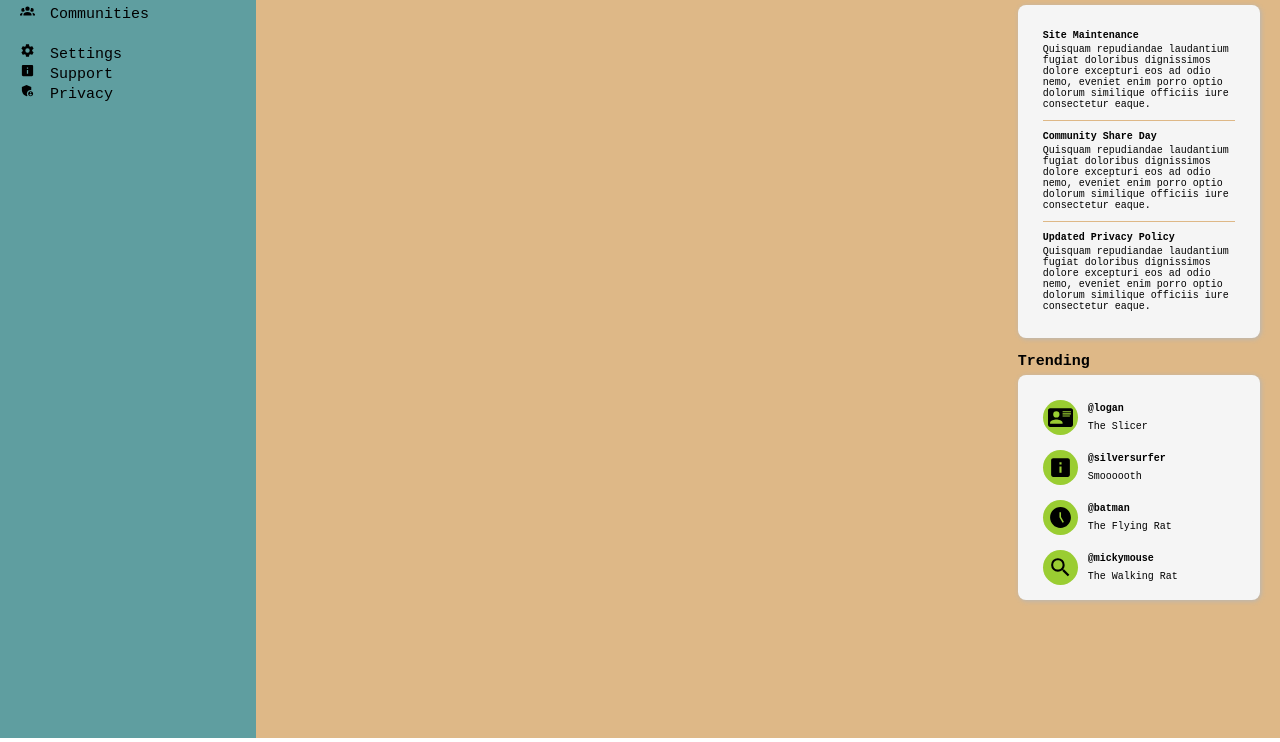
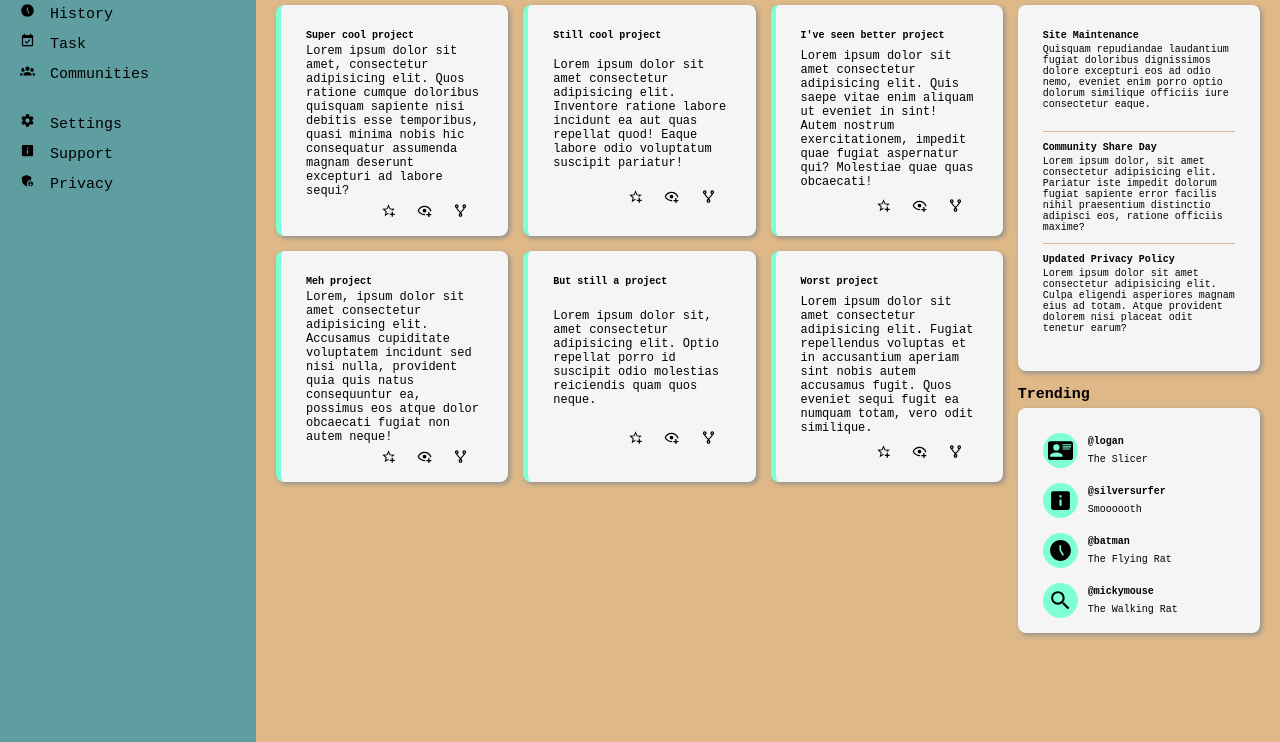
Before and after one commit to eramaan/dashboard-project, a plain HTML site: page index.html in a window 1280 px wide. Shown: the part 162-904 px from the top of the page. Drawn offline with Linux system fonts and the light colour scheme.

Commit message:
completed main part

```diff
--- a/index.html
+++ b/index.html
@@ -56,7 +56,65 @@
             </div>
         </div>
         <div id="main-content">
-            <div id="project">Your Projects</div>
+            <div id="project">
+                <p class="main-title">Your Projects</p>
+                <div class="projects-box">
+                    <div class="item-bkgr project-item">
+                        <div class="news-title">Super cool project</div>
+                        <div class="project-body">Lorem ipsum dolor sit amet, consectetur adipisicing elit. Quos ratione cumque doloribus quisquam sapiente nisi debitis esse temporibus, quasi minima nobis hic consequatur assumenda magnam deserunt excepturi ad labore sequi?</div>
+                        <div class="icon-box">
+                            <img src="icons/star-plus-outline.svg" alt="">
+                            <img src="icons/eye-plus-outline.svg" alt="">
+                            <img src="icons/source-fork.svg" alt="">
+                        </div>
+                    </div>
+                    <div class="item-bkgr project-item">
+                        <div class="news-title">Still cool project</div>
+                        <div class="project-body">Lorem ipsum dolor sit amet consectetur adipisicing elit. Inventore ratione labore incidunt ea aut quas repellat quod! Eaque labore odio voluptatum suscipit pariatur!</div>
+                        <div class="icon-box">
+                            <img src="icons/star-plus-outline.svg" alt="">
+                            <img src="icons/eye-plus-outline.svg" alt="">
+                            <img src="icons/source-fork.svg" alt="">
+                        </div>
+                    </div>
+                    <div class="item-bkgr project-item">
+                        <div class="news-title">I've seen better project</div>
+                        <div class="project-body">Lorem ipsum dolor sit amet consectetur adipisicing elit. Quis saepe vitae enim aliquam ut eveniet in sint! Autem nostrum exercitationem, impedit quae fugiat aspernatur qui? Molestiae quae quas obcaecati!</div>
+                        <div class="icon-box">
+                            <img src="icons/star-plus-outline.svg" alt="">
+                            <img src="icons/eye-plus-outline.svg" alt="">
+                            <img src="icons/source-fork.svg" alt="">
+                        </div>
+                    </div>
+                    <div class="item-bkgr project-item">
+                        <div class="news-title">Meh project</div>
+                        <div class="project-body">Lorem, ipsum dolor sit amet consectetur adipisicing elit. Accusamus cupiditate voluptatem incidunt sed nisi nulla, provident quia quis natus consequuntur ea, possimus eos atque dolor obcaecati fugiat non autem neque!</div>
+                        <div class="icon-box">
+                            <img src="icons/star-plus-outline.svg" alt="">
+                            <img src="icons/eye-plus-outline.svg" alt="">
+                            <img src="icons/source-fork.svg" alt="">
+                        </div>
+                    </div>
+                    <div class="item-bkgr project-item">
+                        <div class="news-title">But still a project</div>
+                        <div class="project-body">Lorem ipsum dolor sit, amet consectetur adipisicing elit. Optio repellat porro id suscipit odio molestias reiciendis quam quos neque.</div>
+                        <div class="icon-box">
+                            <img src="icons/star-plus-outline.svg" alt="">
+                            <img src="icons/eye-plus-outline.svg" alt="">
+                            <img src="icons/source-fork.svg" alt="">
+                        </div>
+                    </div>
+                    <div class="item-bkgr project-item">
+                        <div class="news-title">Worst project</div>
+                        <div class="project-body">Lorem ipsum dolor sit amet consectetur adipisicing elit. Fugiat repellendus voluptas et in accusantium aperiam sint nobis autem accusamus fugit. Quos eveniet sequi fugit ea numquam totam, vero odit similique.</div>
+                        <div class="icon-box">
+                            <img src="icons/star-plus-outline.svg" alt="">
+                            <img src="icons/eye-plus-outline.svg" alt="">
+                            <img src="icons/source-fork.svg" alt="">
+                        </div>
+                    </div>
+                </div>
+            </div>
             <div id="news-box">
                 <p class="main-title">Announcements</p>
                 <div class="item-bkgr" id="news">
@@ -66,11 +124,11 @@
                     </div>
                     <div id="news-item-2">
                         <div class="news-title">Community Share Day</div>
-                        <div class="news-body">Quisquam repudiandae laudantium fugiat doloribus dignissimos dolore excepturi eos ad odio nemo, eveniet enim porro optio dolorum similique officiis iure consectetur eaque.</div>
+                        <div class="news-body">Lorem ipsum dolor, sit amet consectetur adipisicing elit. Pariatur iste impedit dolorum fugiat sapiente error facilis nihil praesentium distinctio adipisci eos, ratione officiis maxime?</div>
                     </div>
                     <div id="news-item-3">
                         <div class="news-title">Updated Privacy Policy</div>
-                        <div class="news-body">Quisquam repudiandae laudantium fugiat doloribus dignissimos dolore excepturi eos ad odio nemo, eveniet enim porro optio dolorum similique officiis iure consectetur eaque.</div>
+                        <div class="news-body">Lorem ipsum dolor sit amet consectetur adipisicing elit. Culpa eligendi asperiores magnam eius ad totam. Atque provident dolorem nisi placeat odit tenetur earum?</div>
                     </div>
                 </div>
             </div>
--- a/style.css
+++ b/style.css
@@ -7,7 +7,7 @@ html {
     font-size: 62.5%;
     font-family: 'Courier New', Courier, monospace;
     --primary: cadetblue;
-    --secondary: yellowgreen;
+    --secondary: aquamarine;
     --bkgr-light: whitesmoke;
     --bkgr-dark: burlywood;
 }
@@ -48,6 +48,7 @@ li {
     display: grid;
     align-items: center;
     grid-template-columns: min-content min-content;
+    margin-bottom: 10px;
 }
 #logo img {
     height: 25px;
@@ -61,9 +62,15 @@ li {
 #settings ul li img,
 #search-box img,
 #user-box img,
-#user-welcome img {
+#user-welcome img,
+.icon-box img {
     height: 15px;
     padding-right: 15px;
+}
+#nav li,
+#settings li {
+    padding-bottom: 10px;
+    font-size: 1.5rem;
 }
 #head-first-row {
     display: grid;
@@ -79,6 +86,7 @@ li {
     border-radius: 15px;
     width: 80%;
     border: none;
+    box-shadow: 1px 1px 5px #8d8d8d;
 }
 #user-box {
     display: grid;
@@ -132,6 +140,7 @@ li {
     border-radius: 15px;
     padding: 4px 8px;
     border: none;
+    box-shadow: 1px 1px 5px #8d8d8d;
 }
 #main-content {
     display: grid;
@@ -155,7 +164,7 @@ li {
     background-color: var(--bkgr-light);
     padding: 25px 25px 15px 25px;
     border-radius: 8px;
-    box-shadow: 1px 1px 5px #b6b6b6;
+    box-shadow: 2px 2px 5px #8d8d8d;
 }
 hr {
     color: var(--bkgr-dark);
@@ -174,3 +183,19 @@ hr {
     display: grid;
     gap: 15px;
 }
+.projects-box {
+    display: grid;
+    grid-template-columns: repeat(auto-fill, minmax(min(20rem, 100%), 1fr));
+    gap: 15px;
+}
+.project-item {
+    display: grid;
+    border-left: 5px solid var(--secondary);
+}
+.icon-box {
+    justify-self: end;
+    margin-top: 5px;
+}
+.project-body {
+    font-size: 1.2rem;
+}
```
